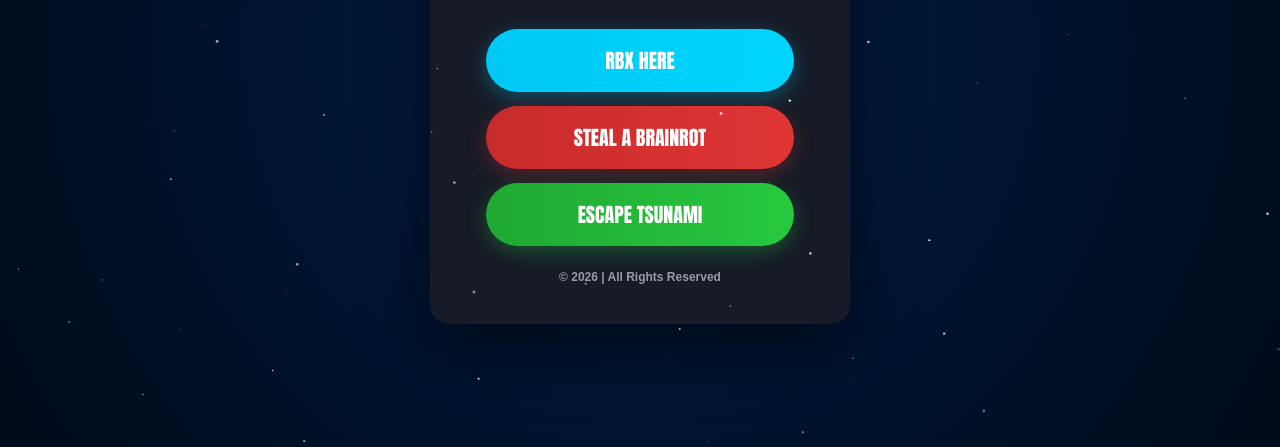
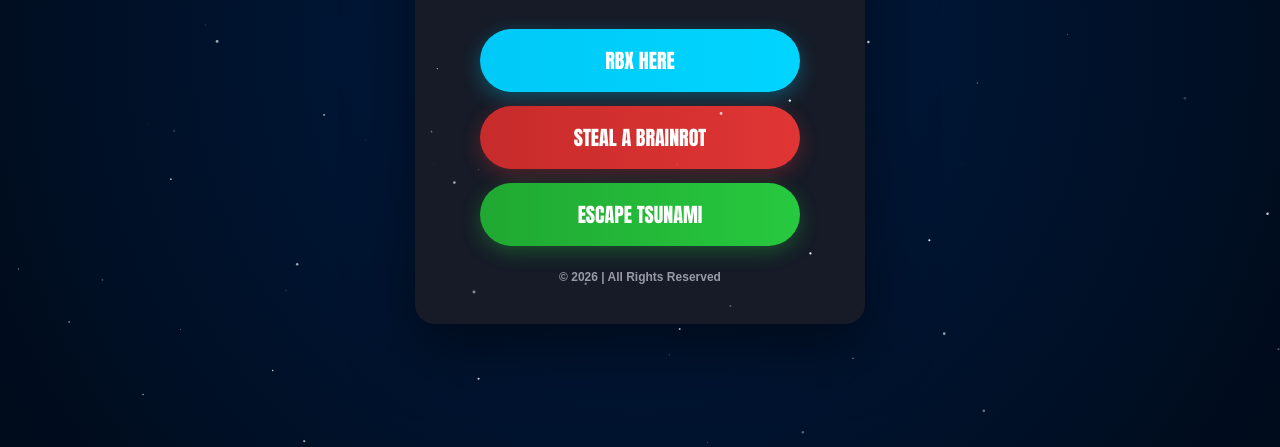
Before and after one commit to Agent69-004/ollama-code, a plain HTML site: page index.html in a window 1280 px wide. Shown: the part 353-800 px from the top of the page. Drawn offline with Linux system fonts and the light colour scheme.

Commit message:
Update index.html

```diff
--- a/index.html
+++ b/index.html
@@ -71,7 +71,7 @@
     }
 
     .landing-card {
-  width: min(420px, 95vw);
+  width: min(450px, 95vw);
   padding: 48px 56px 40px;
 
   border-radius: 20px;
```
